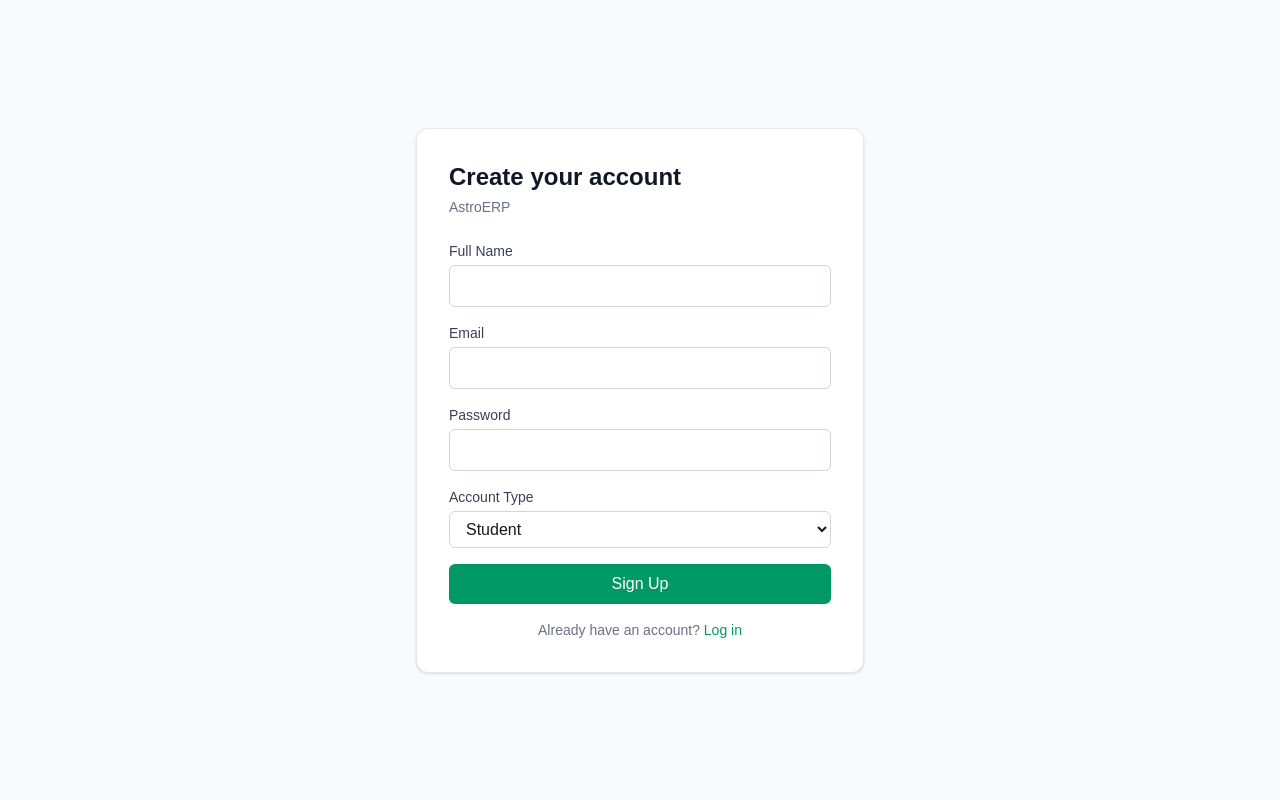
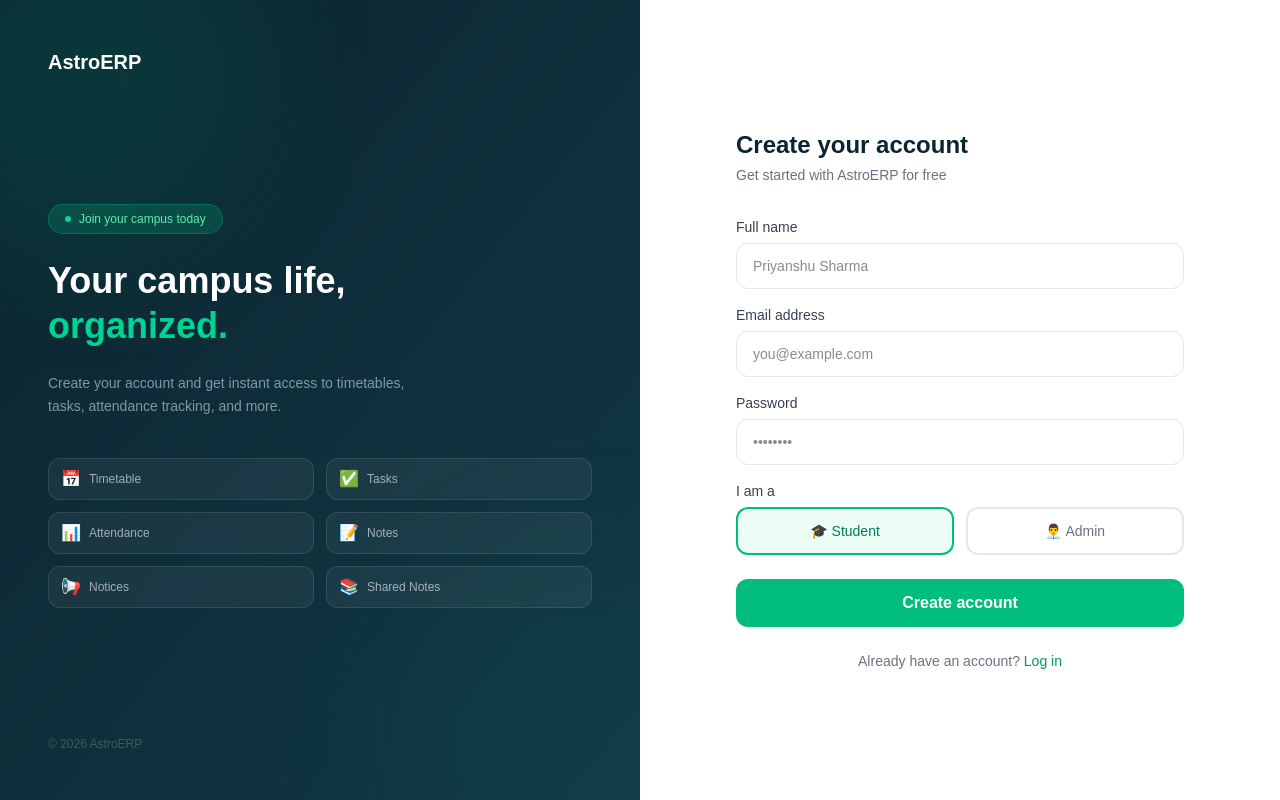
Before and after one commit to priyanshu456777/astroerp, a Next.js app in the folder frontend/: page /signup in a window 1280 px wide. Built offline with nearby package versions, Linux system fonts and the light colour scheme; no server answers.

Commit message:
Fix auth import in login and signup

```diff
--- a/frontend/app/login/page.tsx
+++ b/frontend/app/login/page.tsx
@@ -1,30 +1,28 @@
 "use client";
 
 import { useState } from "react";
+import Link from "next/link";
 import { useRouter } from "next/navigation";
 import { apiFetch } from "@/lib/api";
-import { saveAuth } from "@/lib/auth";
+import { saveAuth} from "@/lib/auth";
 
 export default function LoginPage() {
   const router = useRouter();
-  const [form, setForm] = useState({ email: "", password: "" });
+  const [email, setEmail] = useState("");
+  const [password, setPassword] = useState("");
   const [error, setError] = useState("");
   const [loading, setLoading] = useState(false);
 
-  const handleChange = (e: React.ChangeEvent<HTMLInputElement>) => {
-    setForm({ ...form, [e.target.name]: e.target.value });
-  };
-
   const handleSubmit = async (e: React.FormEvent) => {
     e.preventDefault();
+    setLoading(true);
     setError("");
-    setLoading(true);
     try {
       const data = await apiFetch("/auth/login", {
         method: "POST",
-        body: JSON.stringify(form),
+        body: JSON.stringify({ email, password }),
       });
-      saveAuth(data.accessToken, data.user);
+      saveAuth(data.user, data.accessToken);
       router.push("/dashboard");
     } catch (err: any) {
       setError(err.message);
@@ -34,57 +32,108 @@ export default function LoginPage() {
   };
 
   return (
-    <div className="min-h-screen flex items-center justify-center bg-gray-50 px-4">
-      <div className="w-full max-w-md bg-white p-8 rounded-xl shadow-sm border border-gray-200">
-        <h1 className="text-2xl font-bold text-gray-900 mb-1">Welcome back</h1>
-        <p className="text-sm text-gray-500 mb-6">Log in to AstroERP</p>
+    <div className="min-h-screen bg-[#0B2530] flex">
+      {/* Left panel */}
+      <div className="hidden lg:flex lg:w-1/2 flex-col justify-between p-12 relative overflow-hidden">
+        <div className="absolute inset-0 bg-gradient-to-br from-[#0B2530] to-[#123847]" />
+        <div className="absolute -top-32 -left-32 w-96 h-96 bg-emerald-500/10 rounded-full blur-3xl" />
+        <div className="absolute -bottom-32 -right-32 w-96 h-96 bg-emerald-500/5 rounded-full blur-3xl" />
+
+        <div className="relative">
+          <Link href="/" className="text-white font-bold text-xl">AstroERP</Link>
+        </div>
+
+        <div className="relative space-y-6">
+          <div className="inline-flex items-center gap-2 bg-emerald-500/20 border border-emerald-500/30 rounded-full px-4 py-1.5 text-emerald-300 text-xs font-medium">
+            <span className="w-1.5 h-1.5 bg-emerald-400 rounded-full"></span>
+            Campus management, reimagined
+          </div>
+          <h1 className="text-4xl font-bold text-white leading-tight">
+            Welcome back to<br />
+            <span className="text-emerald-400">your campus.</span>
+          </h1>
+          <p className="text-white/50 text-sm leading-relaxed max-w-sm">
+            Access your timetable, tasks, attendance, notices, and notes — all in one place.
+          </p>
+
+          <div className="space-y-3 pt-4">
+            {["Smart Timetable & Tasks", "Attendance Analytics", "Notice Board & Shared Notes"].map((item, i) => (
+              <div key={i} className="flex items-center gap-3">
+                <div className="w-5 h-5 rounded-full bg-emerald-500/20 border border-emerald-500/40 flex items-center justify-center flex-shrink-0">
+                  <svg width="10" height="10" viewBox="0 0 24 24" fill="none" stroke="#34d399" strokeWidth="3">
+                    <path d="M5 13l4 4L19 7" />
+                  </svg>
+                </div>
+                <span className="text-white/60 text-sm">{item}</span>
+              </div>
+            ))}
+          </div>
+        </div>
+
+        <div className="relative text-white/20 text-xs">
+          © 2026 AstroERP
+        </div>
+      </div>
+
+      {/* Right panel */}
+      <div className="w-full lg:w-1/2 flex items-center justify-center p-6 bg-white">
+        <div className="w-full max-w-md">
+          <div className="lg:hidden mb-8">
+            <Link href="/" className="text-[#0B2530] font-bold text-xl">AstroERP</Link>
+          </div>
+
+          <div className="mb-8">
+            <h2 className="text-2xl font-bold text-[#0B2530]">Log in to your account</h2>
+            <p className="text-gray-500 text-sm mt-1">Enter your credentials to continue</p>
+          </div>
 
           {error && (
-          <div className="mb-4 p-3 bg-red-50 border border-red-200 text-red-700 text-sm rounded-md">
+            <div className="mb-5 p-3 bg-red-50 border border-red-200 text-red-600 text-sm rounded-xl">
               {error}
             </div>
           )}
 
           <form onSubmit={handleSubmit} className="space-y-4">
             <div>
-            <label className="block text-sm font-medium text-gray-700 mb-1">Email</label>
+              <label className="block text-sm font-medium text-gray-700 mb-1.5">Email address</label>
               <input
-              name="email"
                 type="email"
                 required
-              value={form.email}
-              onChange={handleChange}
-              className="w-full px-3 py-2 border border-gray-300 rounded-md focus:outline-none focus:ring-2 focus:ring-emerald-500"
+                value={email}
+                onChange={(e) => setEmail(e.target.value)}
+                placeholder="you@example.com"
+                className="w-full px-4 py-3 border border-gray-200 rounded-xl text-sm focus:outline-none focus:ring-2 focus:ring-emerald-500/30 focus:border-emerald-500 transition-all"
               />
             </div>
 
             <div>
-            <label className="block text-sm font-medium text-gray-700 mb-1">Password</label>
+              <label className="block text-sm font-medium text-gray-700 mb-1.5">Password</label>
               <input
-              name="password"
                 type="password"
                 required
-              value={form.password}
-              onChange={handleChange}
-              className="w-full px-3 py-2 border border-gray-300 rounded-md focus:outline-none focus:ring-2 focus:ring-emerald-500"
+                value={password}
+                onChange={(e) => setPassword(e.target.value)}
+                placeholder="••••••••"
+                className="w-full px-4 py-3 border border-gray-200 rounded-xl text-sm focus:outline-none focus:ring-2 focus:ring-emerald-500/30 focus:border-emerald-500 transition-all"
               />
             </div>
 
             <button
               type="submit"
               disabled={loading}
-            className="w-full bg-emerald-600 text-white py-2 rounded-md font-medium hover:bg-emerald-700 disabled:opacity-50"
+              className="w-full bg-emerald-500 hover:bg-emerald-600 text-white font-semibold py-3 rounded-xl transition-all hover:scale-[1.01] disabled:opacity-50 disabled:cursor-not-allowed mt-2"
             >
-            {loading ? "Logging in..." : "Log In"}
+              {loading ? "Logging in..." : "Log in"}
             </button>
           </form>
 
-        <p className="text-sm text-gray-500 mt-4 text-center">
+          <p className="text-center text-sm text-gray-500 mt-6">
             Don't have an account?{" "}
-          <a href="/signup" className="text-emerald-600 font-medium">
+            <Link href="/signup" className="text-emerald-600 font-medium hover:underline">
               Sign up
-          </a>
+            </Link>
           </p>
+        </div>
       </div>
     </div>
   );
--- a/frontend/app/signup/page.tsx
+++ b/frontend/app/signup/page.tsx
@@ -1,31 +1,35 @@
 "use client";
 
 import { useState } from "react";
+import Link from "next/link";
 import { useRouter } from "next/navigation";
 import { apiFetch } from "@/lib/api";
 import { saveAuth } from "@/lib/auth";
 
 export default function SignupPage() {
   const router = useRouter();
-  const [form, setForm] = useState({ name: "", email: "", password: "", role: "student" });
+  const [name, setName] = useState("");
+  const [email, setEmail] = useState("");
+  const [password, setPassword] = useState("");
+  const [role, setRole] = useState("student");
   const [error, setError] = useState("");
   const [loading, setLoading] = useState(false);
 
-  const handleChange = (e: React.ChangeEvent<HTMLInputElement | HTMLSelectElement>) => {
-    setForm({ ...form, [e.target.name]: e.target.value });
-  };
-
   const handleSubmit = async (e: React.FormEvent) => {
     e.preventDefault();
+    setLoading(true);
     setError("");
-    setLoading(true);
     try {
-      const data = await apiFetch("/auth/register", {
+      const data = await apiFetch("/auth/signup", {
         method: "POST",
-        body: JSON.stringify(form),
+        body: JSON.stringify({ name, email, password, role }),
       });
-      saveAuth(data.accessToken, data.user);
+      if (role === "admin") {
+        router.push("/login?pending=true");
+      } else {
+        saveAuth(data.user, data.accessToken);
         router.push("/dashboard");
+      }
     } catch (err: any) {
       setError(err.message);
     } finally {
@@ -34,69 +38,128 @@ export default function SignupPage() {
   };
 
   return (
-    <div className="min-h-screen flex items-center justify-center bg-gray-50 px-4">
-      <div className="w-full max-w-md bg-white p-8 rounded-xl shadow-sm border border-gray-200">
-        <h1 className="text-2xl font-bold text-gray-900 mb-1">Create your account</h1>
-        <p className="text-sm text-gray-500 mb-6">AstroERP</p>
+    <div className="min-h-screen bg-[#0B2530] flex">
+      {/* Left panel */}
+      <div className="hidden lg:flex lg:w-1/2 flex-col justify-between p-12 relative overflow-hidden">
+        <div className="absolute inset-0 bg-gradient-to-br from-[#0B2530] to-[#123847]" />
+        <div className="absolute -top-32 -left-32 w-96 h-96 bg-emerald-500/10 rounded-full blur-3xl" />
+        <div className="absolute -bottom-32 -right-32 w-96 h-96 bg-emerald-500/5 rounded-full blur-3xl" />
+
+        <div className="relative">
+          <Link href="/" className="text-white font-bold text-xl">AstroERP</Link>
+        </div>
+
+        <div className="relative space-y-6">
+          <div className="inline-flex items-center gap-2 bg-emerald-500/20 border border-emerald-500/30 rounded-full px-4 py-1.5 text-emerald-300 text-xs font-medium">
+            <span className="w-1.5 h-1.5 bg-emerald-400 rounded-full"></span>
+            Join your campus today
+          </div>
+          <h1 className="text-4xl font-bold text-white leading-tight">
+            Your campus life,<br />
+            <span className="text-emerald-400">organized.</span>
+          </h1>
+          <p className="text-white/50 text-sm leading-relaxed max-w-sm">
+            Create your account and get instant access to timetables, tasks, attendance tracking, and more.
+          </p>
+
+          <div className="grid grid-cols-2 gap-3 pt-4">
+            {[
+              { icon: "📅", label: "Timetable" },
+              { icon: "✅", label: "Tasks" },
+              { icon: "📊", label: "Attendance" },
+              { icon: "📝", label: "Notes" },
+              { icon: "📢", label: "Notices" },
+              { icon: "📚", label: "Shared Notes" },
+            ].map((item, i) => (
+              <div key={i} className="flex items-center gap-2 bg-white/5 border border-white/10 rounded-xl px-3 py-2">
+                <span className="text-base">{item.icon}</span>
+                <span className="text-white/60 text-xs font-medium">{item.label}</span>
+              </div>
+            ))}
+          </div>
+        </div>
+
+        <div className="relative text-white/20 text-xs">
+          © 2026 AstroERP
+        </div>
+      </div>
+
+      {/* Right panel */}
+      <div className="w-full lg:w-1/2 flex items-center justify-center p-6 bg-white">
+        <div className="w-full max-w-md">
+          <div className="lg:hidden mb-8">
+            <Link href="/" className="text-[#0B2530] font-bold text-xl">AstroERP</Link>
+          </div>
+
+          <div className="mb-8">
+            <h2 className="text-2xl font-bold text-[#0B2530]">Create your account</h2>
+            <p className="text-gray-500 text-sm mt-1">Get started with AstroERP for free</p>
+          </div>
 
           {error && (
-          <div className="mb-4 p-3 bg-red-50 border border-red-200 text-red-700 text-sm rounded-md">
+            <div className="mb-5 p-3 bg-red-50 border border-red-200 text-red-600 text-sm rounded-xl">
               {error}
             </div>
           )}
 
           <form onSubmit={handleSubmit} className="space-y-4">
             <div>
-            <label className="block text-sm font-medium text-gray-700 mb-1">Full Name</label>
+              <label className="block text-sm font-medium text-gray-700 mb-1.5">Full name</label>
               <input
-              name="name"
                 type="text"
                 required
-              value={form.name}
-              onChange={handleChange}
-              className="w-full px-3 py-2 border border-gray-300 rounded-md focus:outline-none focus:ring-2 focus:ring-emerald-500"
+                value={name}
+                onChange={(e) => setName(e.target.value)}
+                placeholder="Priyanshu Sharma"
+                className="w-full px-4 py-3 border border-gray-200 rounded-xl text-sm focus:outline-none focus:ring-2 focus:ring-emerald-500/30 focus:border-emerald-500 transition-all"
               />
             </div>
 
             <div>
-            <label className="block text-sm font-medium text-gray-700 mb-1">Email</label>
+              <label className="block text-sm font-medium text-gray-700 mb-1.5">Email address</label>
               <input
-              name="email"
                 type="email"
                 required
-              value={form.email}
-              onChange={handleChange}
-              className="w-full px-3 py-2 border border-gray-300 rounded-md focus:outline-none focus:ring-2 focus:ring-emerald-500"
+                value={email}
+                onChange={(e) => setEmail(e.target.value)}
+                placeholder="you@example.com"
+                className="w-full px-4 py-3 border border-gray-200 rounded-xl text-sm focus:outline-none focus:ring-2 focus:ring-emerald-500/30 focus:border-emerald-500 transition-all"
               />
             </div>
 
             <div>
-            <label className="block text-sm font-medium text-gray-700 mb-1">Password</label>
+              <label className="block text-sm font-medium text-gray-700 mb-1.5">Password</label>
               <input
-              name="password"
                 type="password"
                 required
-              minLength={6}
-              value={form.password}
-              onChange={handleChange}
-              className="w-full px-3 py-2 border border-gray-300 rounded-md focus:outline-none focus:ring-2 focus:ring-emerald-500"
+                value={password}
+                onChange={(e) => setPassword(e.target.value)}
+                placeholder="••••••••"
+                className="w-full px-4 py-3 border border-gray-200 rounded-xl text-sm focus:outline-none focus:ring-2 focus:ring-emerald-500/30 focus:border-emerald-500 transition-all"
               />
             </div>
 
             <div>
-            <label className="block text-sm font-medium text-gray-700 mb-1">Account Type</label>
-            <select
-              name="role"
-              value={form.role}
-              onChange={handleChange}
-              className="w-full px-3 py-2 border border-gray-300 rounded-md focus:outline-none focus:ring-2 focus:ring-emerald-500"
+              <label className="block text-sm font-medium text-gray-700 mb-1.5">I am a</label>
+              <div className="grid grid-cols-2 gap-3">
+                {["student", "admin"].map((r) => (
+                  <button
+                    key={r}
+                    type="button"
+                    onClick={() => setRole(r)}
+                    className={`py-3 rounded-xl text-sm font-medium border-2 transition-all capitalize ${
+                      role === r
+                        ? "border-emerald-500 bg-emerald-50 text-emerald-700"
+                        : "border-gray-200 text-gray-500 hover:border-gray-300"
+                    }`}
                   >
-              <option value="student">Student</option>
-              <option value="admin">Admin (requires approval)</option>
-            </select>
-            {form.role === "admin" && (
-              <p className="text-xs text-amber-600 mt-1">
-                Your account will be created as Student until an existing admin approves your request.
+                    {r === "student" ? "🎓 Student" : "👨‍💼 Admin"}
+                  </button>
+                ))}
+              </div>
+              {role === "admin" && (
+                <p className="text-xs text-amber-600 mt-2 bg-amber-50 border border-amber-200 rounded-lg px-3 py-2">
+                  Admin accounts require Super Admin approval before access is granted.
                 </p>
               )}
             </div>
@@ -104,18 +167,19 @@ export default function SignupPage() {
             <button
               type="submit"
               disabled={loading}
-            className="w-full bg-emerald-600 text-white py-2 rounded-md font-medium hover:bg-emerald-700 disabled:opacity-50"
+              className="w-full bg-emerald-500 hover:bg-emerald-600 text-white font-semibold py-3 rounded-xl transition-all hover:scale-[1.01] disabled:opacity-50 disabled:cursor-not-allowed mt-2"
             >
-            {loading ? "Creating account..." : "Sign Up"}
+              {loading ? "Creating account..." : "Create account"}
             </button>
           </form>
 
-        <p className="text-sm text-gray-500 mt-4 text-center">
+          <p className="text-center text-sm text-gray-500 mt-6">
             Already have an account?{" "}
-          <a href="/login" className="text-emerald-600 font-medium">
+            <Link href="/login" className="text-emerald-600 font-medium hover:underline">
               Log in
-          </a>
+            </Link>
           </p>
+        </div>
       </div>
     </div>
   );
```
Lines whose indentation alone changed are shown as unchanged.
